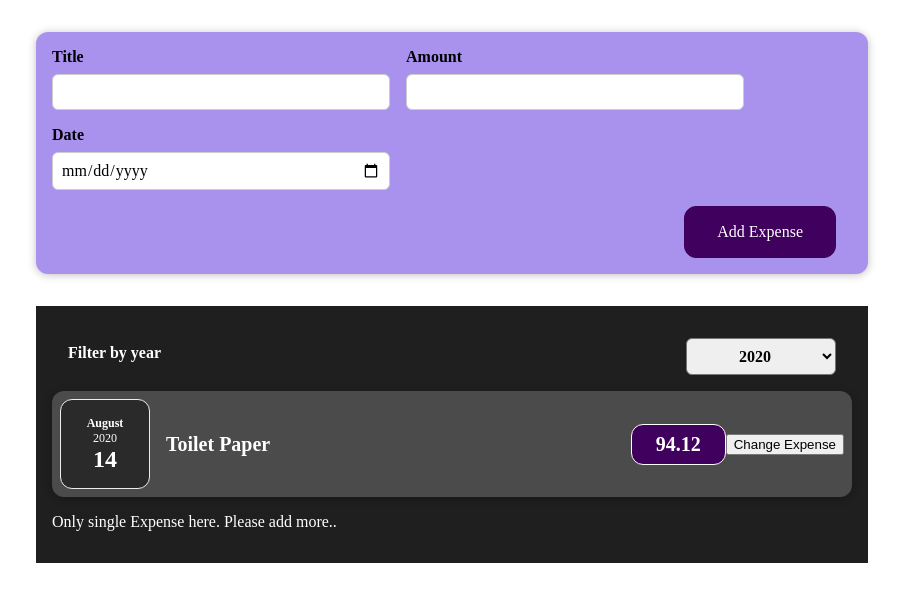
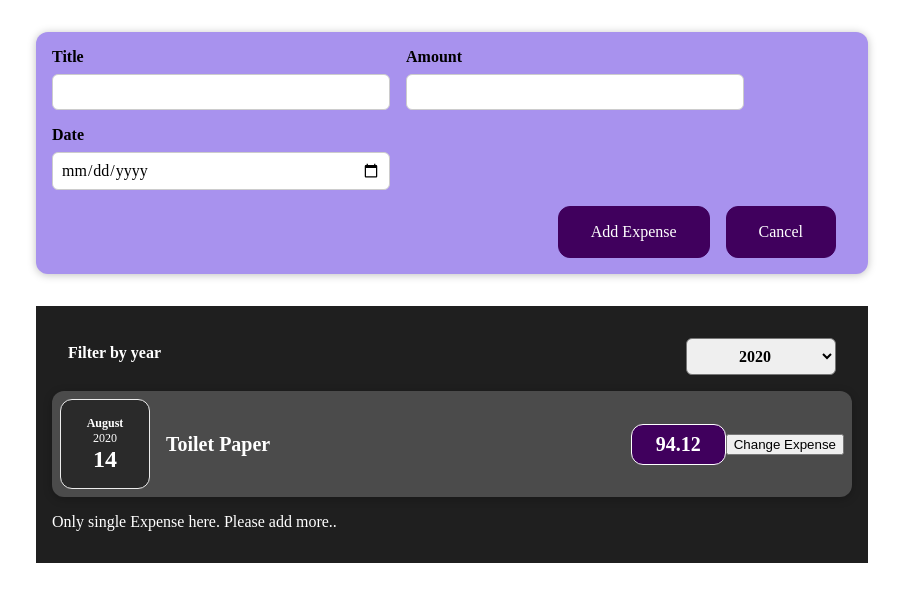
Before and after one commit to aadi-thedevguy/react-Expense-Tracker, a React (Vite) app: page / in a window 1280 px wide. Both pictures are taken after a click on the button "Add Expense". Shown: the top 602 px of the page, without its empty margins (188-1091 px from the left). Built offline with nearby package versions, Linux system fonts and the light colour scheme.

Commit message:
Edit Form

```diff
--- a/src/App.css
+++ b/src/App.css
@@ -105,7 +105,7 @@
   box-shadow: 0 1px 8px rgba(0, 0, 0, 0.25);
 }
 
-.new-expense button {
+.btn {
   font: inherit;
   cursor: pointer;
   padding: 1rem 2rem;
@@ -116,8 +116,8 @@
   margin-right: 1rem;
 }
 
-.new-expense button:hover,
-.new-expense button:active {
+ .btn:hover,
+ .btn:active {
   background-color: #510674;
   border-color: #510674;
 }
--- a/src/App.jsx
+++ b/src/App.jsx
@@ -1,7 +1,7 @@
 import './App.css'
-import ExpenseItem from './components/ExpenseItem'
-import ExpenseForm from './components/ExpenseForm'
-import ExpensesFilter from './components/ExpensesFilter';
+import ExpenseItem from './components/Expenses/ExpenseItem'
+import ExpenseForm from './components/Expenses/ExpenseForm'
+import ExpensesFilter from './components/Expenses/ExpensesFilter';
 import { useState } from 'react'
 const expenses = [
   {
@@ -36,11 +36,12 @@ export default function App() {
 
   const [newExpenses, setNewExpenses] = useState(expenses)
   const [filteredYear, setFilteredYear] = useState('2020')
+  const [isEditing, setIsEditing] = useState(false);
 
   const saveExpenseDataHandler = (data) => {
     const expenseData = { ...data, id: Math.random().toString() }
     setNewExpenses([...expenses, expenseData])
-    console.log(newExpenses)
+    setIsEditing(false)
   }
 
   const filterChangeHandler = selectedYear => {
@@ -62,9 +63,26 @@ export default function App() {
     ))
   }
 
+
+  const startEditingHandler = () => {
+    setIsEditing(true);
+  };
+  const stopEditingHandler = () => {
+    setIsEditing(false);
+  };
+
   return (
     <>
-      <ExpenseForm onSaveExpenseData={saveExpenseDataHandler} />
+      {!isEditing && (
+        <button className='btn' onClick={startEditingHandler} > Add Expense </button>
+      )
+      } {
+        isEditing && (
+          <ExpenseForm onSaveExpenseData={saveExpenseDataHandler}
+            onCancel={stopEditingHandler}
+          />
+        )
+      }
 
       <main className="expenses">
         <ExpensesFilter selected={filteredYear} onChangeFilter={filterChangeHandler} />
--- a/src/components/ExpenseForm.jsx
+++ b/src/components/Expenses/ExpenseForm.jsx
@@ -1,6 +1,6 @@
 import { useState } from "react"
 
-const ExpenseForm = ({ onSaveExpenseData }) => {
+const ExpenseForm = ({ onSaveExpenseData,onCancel }) => {
   const [enteredTitle, setTitle] = useState('')
   const [enteredAmount, setAmount] = useState('')
   const [enteredDate, setDate] = useState('')
@@ -43,7 +43,8 @@ const ExpenseForm = ({ onSaveExpenseData }) => {
         </div>
       </div>
       <div className="new-expense__actions">
-      <button type="submit" > Add Expense</button>
+      <button className="btn" type="submit" > Add Expense</button>
+      <button className="btn" type="button" onClick={onCancel} > Cancel</button>
       </div>
     </form>
   )
```
Also changed, not shown: src/components/Expenses/ExpenseDate.jsx (renamed from src/components/ExpenseDate.jsx), src/components/Expenses/ExpenseDetails.jsx (renamed from src/components/ExpenseDetails.jsx), src/components/Expenses/ExpenseItem.jsx (line endings or trailing spaces), src/components/Expenses/ExpensesFilter.jsx (renamed from src/components/ExpensesFilter.jsx).
